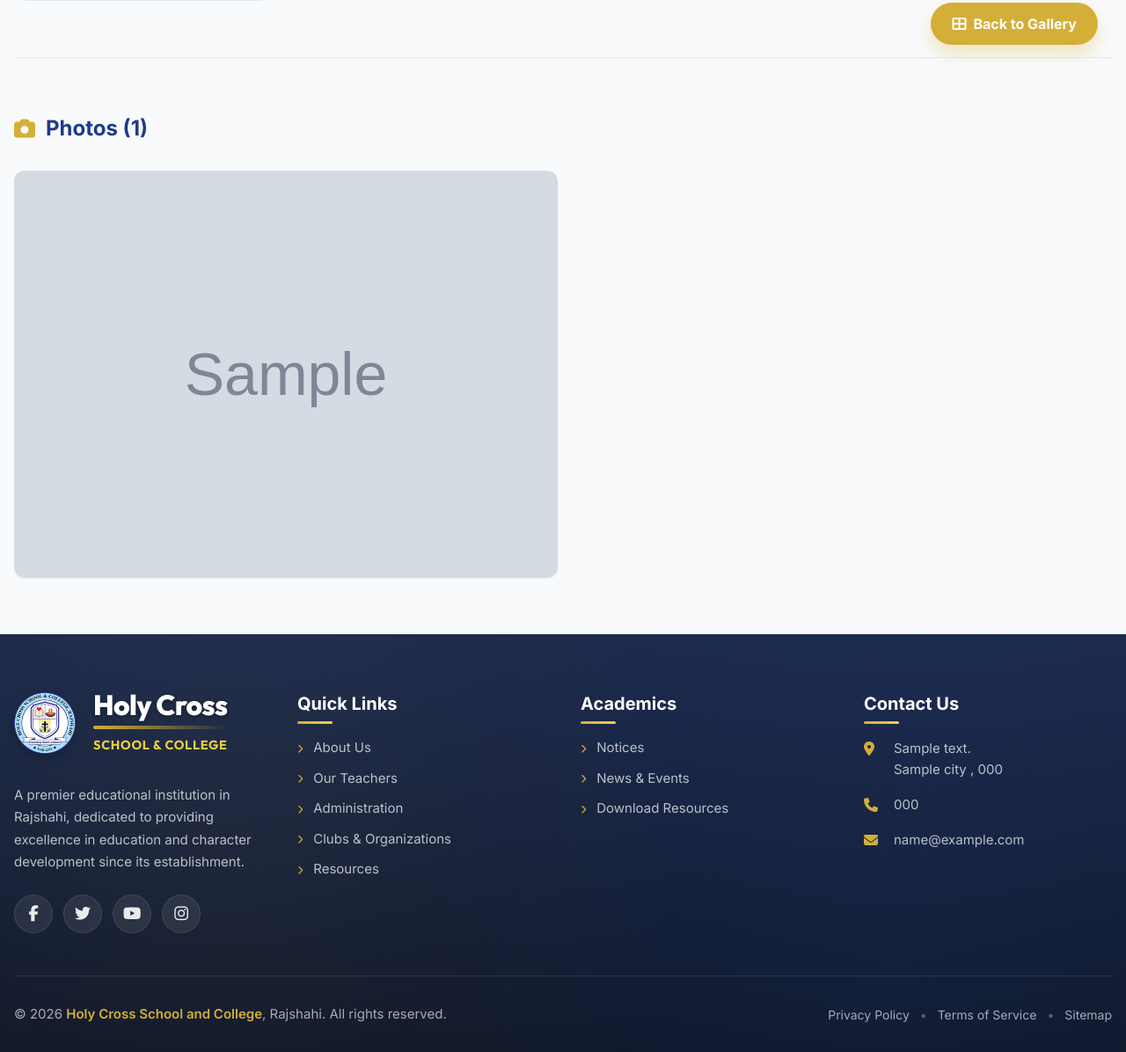
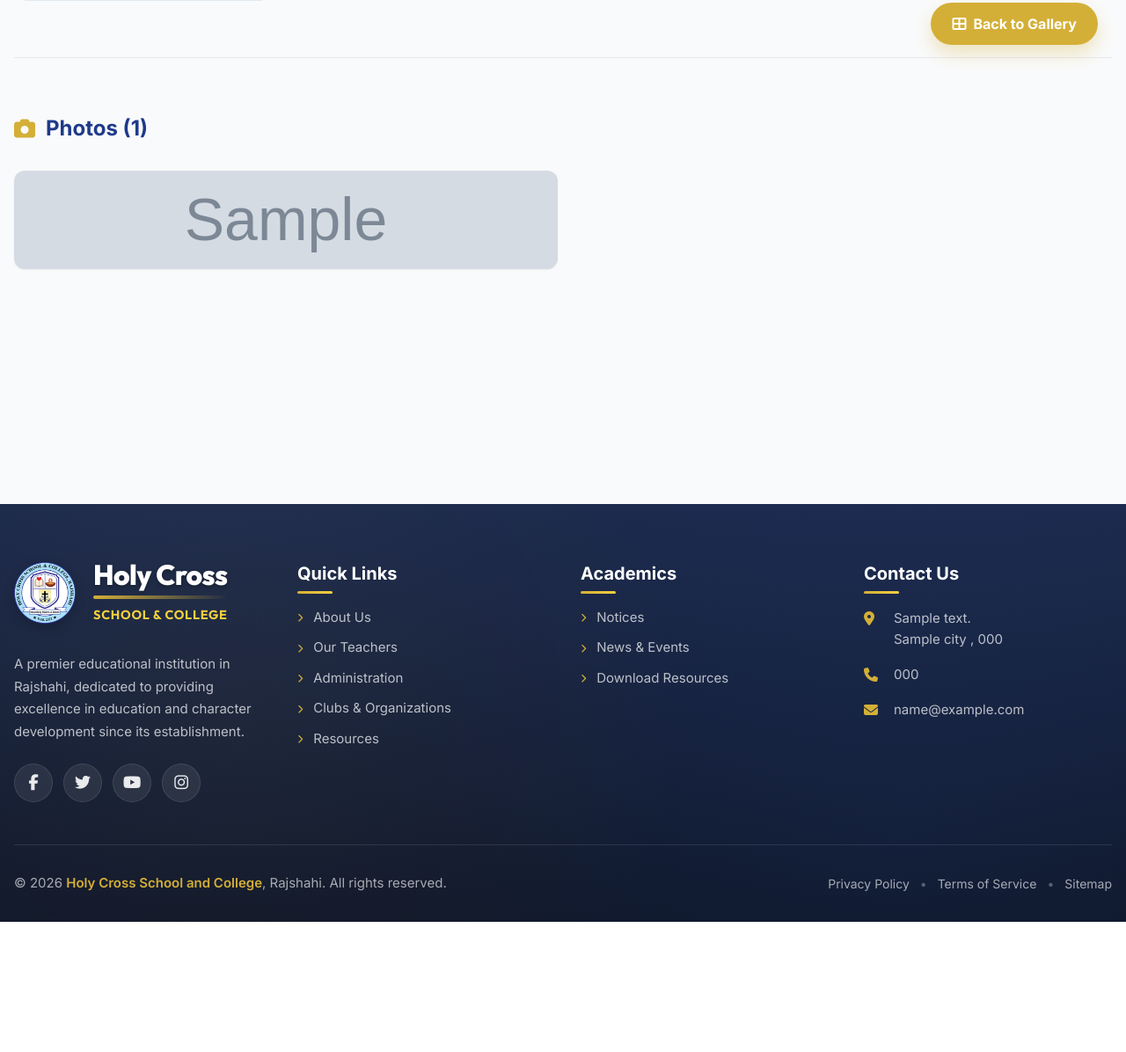
Before and after one commit to sjpbd/holy-Cross-Rajshahi-Website, a Django app: template templates/gallery/album_detail.html in a window 1280 px wide. Shown: the part 717-1913 px from the top of the page at 88% size. After the commit the page ends 1765 px from the top, so only its background shows below. Run offline with Django 5.2, Linux system fonts and the light colour scheme; the template is opened without the code that fills it: most values are stand-ins (such as "Sample title", 1, 10 or a date in 2020); grey boxes marked "Sample" are stand-in pictures; some libraries are stand-ins or nearby versions; some web fonts are replaced.

Commit message:
Set album photo grid to 5 small images per row on desktop

```diff
--- a/templates/gallery/album_detail.html
+++ b/templates/gallery/album_detail.html
@@ -313,9 +313,9 @@
             <h2 class="text-2xl font-bold text-primary mb-8 flex items-center gap-3">
                 <i class="fas fa-camera text-accent"></i> Photos ({{ photos.count }})
             </h2>
-            <div class="grid grid-cols-2 sm:grid-cols-3 md:grid-cols-4 lg:grid-cols-5 xl:grid-cols-6 gap-3 md:gap-4">
+            <div class="grid grid-cols-2 sm:grid-cols-3 md:grid-cols-4 lg:grid-cols-5 gap-3 md:gap-4">
                 {% for photo in photos %}
-                <a href="{{ photo.image.url }}" class="photo-card glightbox block relative h-40 sm:h-44 md:h-48 rounded-xl overflow-hidden shadow-sm bg-gray-100 group" data-gallery="gallery1" data-title="{{ photo.caption|default:album.title }}" data-description="{{ photo.created_at|date:'F d, Y' }}">
+                <a href="{{ photo.image.url }}" class="photo-card glightbox block relative h-28 sm:h-32 md:h-36 lg:h-40 rounded-xl overflow-hidden shadow-sm bg-gray-100 group" data-gallery="gallery1" data-title="{{ photo.caption|default:album.title }}" data-description="{{ photo.created_at|date:'F d, Y' }}">
                     {% thumbnail photo.image "gallery_thumb" as thumb %}
                     <img loading="lazy" src="{{ thumb.url }}"
                          alt="{{ photo.caption }}"
@@ -323,11 +323,11 @@
                          height="{{ thumb.height }}"
                          decoding="async"
                          class="w-full h-full object-cover transition-transform duration-500 group-hover:scale-105">
-                    <div class="photo-overlay absolute inset-0 flex flex-col justify-end p-3 text-white">
+                    <div class="photo-overlay absolute inset-0 flex flex-col justify-end p-2 text-white">
                         {% if photo.caption %}
-                        <p class="text-xs font-semibold line-clamp-1">{{ photo.caption }}</p>
+                        <p class="text-[11px] font-semibold line-clamp-1 leading-tight">{{ photo.caption }}</p>
                         {% endif %}
-                        <span class="text-[9px] uppercase font-bold tracking-widest text-white/70"><i class="fas fa-expand-alt mr-1"></i> View</span>
+                        <span class="text-[8px] uppercase font-bold tracking-widest text-white/80"><i class="fas fa-expand-alt mr-1"></i> View</span>
                     </div>
                 </a>
                 {% endfor %}
```
